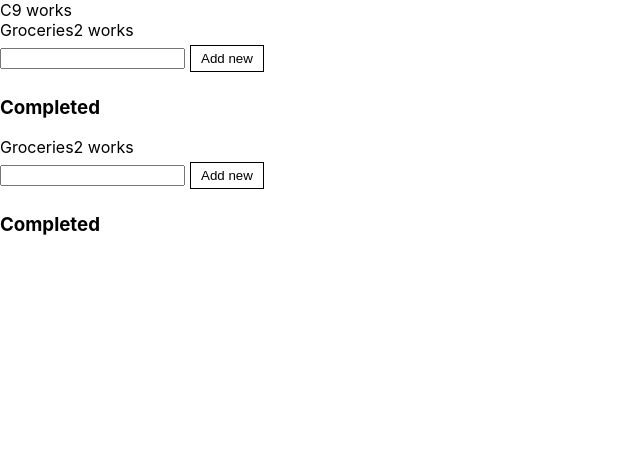
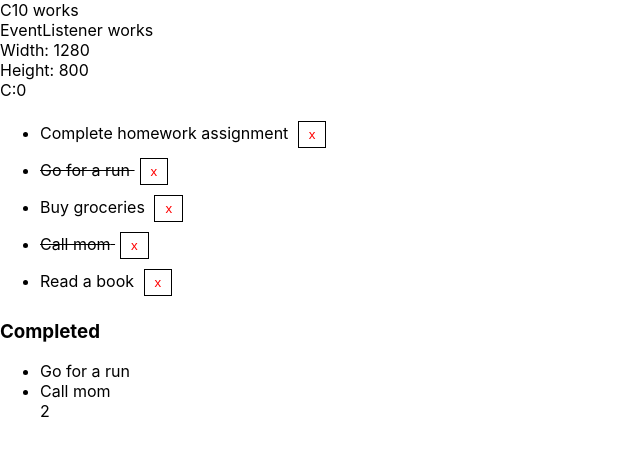
Before and after one commit to MarioKrstevski/react-smx, a React (Create React App) app: page / in a window 1280 px wide. Shown: the top 456 px of the page, without its empty margins (0-640 px from the left). Built offline with nearby package versions, Linux system fonts and the light colour scheme.

Commit message:
customhooks

```diff
--- a/src/App.js
+++ b/src/App.js
@@ -1,6 +1,7 @@
 import "./App.css";
 // import "./homeworks/H1/h1styles.css";
 import C1 from "./classes/C1/C1";
+import C10 from "./classes/C10/C10";
 import C2 from "./classes/C2/C2";
 import Cuips from "./classes/C2/Cuisp";
 import C3 from "./classes/C3/C3";
@@ -64,7 +65,8 @@ function App() {
       {/* <C6 /> */}
       {/* <C7 /> */}
       {/* <C8 /> */}
-      <C9 />
+      {/* <C9 /> */}
+      <C10 />
       {/* {recipe.name} */}
       {/* Greek Salad */}
       {/* <Recipe
--- /dev/null
+++ b/src/classes/C10/C10.js
@@ -0,0 +1,26 @@
+// context, custom hooks
+
+import { useEffect, useState } from "react";
+import Todos from "../C9/Todos";
+import useWindowSize from "../../hooks/useWindowSize";
+
+function WindowSize(props) {
+  const { width, height } = useWindowSize();
+  return (
+    <div>
+      EventListener works
+      <div>Width: {width}</div>
+      <div>Height: {height}</div>
+    </div>
+  );
+}
+
+export default function C10(props) {
+  return (
+    <div>
+      C10 works
+      <WindowSize />
+      <Todos />
+    </div>
+  );
+}
--- a/src/classes/C9/Todos.js
+++ b/src/classes/C9/Todos.js
@@ -1,4 +1,5 @@
 import { useEffect, useState } from "react";
+import useLSState from "../../hooks/useLSState";
 
 export default function Todos(props) {
   const startTodos = [
@@ -9,7 +10,12 @@ export default function Todos(props) {
     { id: 5, text: "Read a book", completed: false },
   ];
 
-  const [todos, setTodos] = useState(startTodos);
+  // const [todos, setTodos] = useState(
+  //   startLSTodos ? startLSTodos : startTodos
+  // );
+
+  const [todos, setTodos] = useLSState("todos", startTodos);
+  const [counter, setCounter] = useLSState("counter", 0);
 
   function getData() {
     fetch("https://jsonplaceholder.typicode.com/todos")
@@ -66,6 +72,7 @@ export default function Todos(props) {
 
   return (
     <div>
+      C:{counter}
       <ul>
         {todos.map((todo) => (
           <li key={todo.id}>
@@ -93,7 +100,7 @@ export default function Todos(props) {
         {todos
           .filter((t) => t.completed)
           .map((t) => (
-            <li>{t.text}</li>
+            <li key={t.id}>{t.text}</li>
           ))}
         {todos.filter((t) => t.completed).length}
       </ul>
--- a/src/classes/C9/ToggleMUI.js
+++ b/src/classes/C9/ToggleMUI.js
@@ -1,8 +1,8 @@
 import { useState } from "react";
+import useWindowSize from "../../hooks/useWindowSize";
 
 export default function ToggleMUI(props) {
   const [selected, setSelected] = useState("bold");
-
   return (
     <div className="mui">
       <button
--- /dev/null
+++ b/src/hooks/useLSState.js
@@ -0,0 +1,13 @@
+import { useEffect, useState } from "react";
+
+export default function useLSState(lsKey, startingValue) {
+  const lsData = JSON.parse(window.localStorage.getItem(lsKey));
+  const [value, setValue] = useState(lsData ? lsData : startingValue);
+  useEffect(
+    function () {
+      window.localStorage.setItem(lsKey, JSON.stringify(value));
+    },
+    [value]
+  );
+  return [value, setValue];
+}
--- /dev/null
+++ b/src/hooks/useWindowSize.js
@@ -0,0 +1,21 @@
+import { useEffect, useState } from "react";
+
+export default function useWindowSize() {
+  const [width, setWidth] = useState(0);
+  const [height, setHeight] = useState(0);
+
+  function updateDimensions() {
+    setWidth(window.innerWidth);
+    setHeight(window.innerHeight);
+  }
+  useEffect(function () {
+    updateDimensions();
+    window.addEventListener("resize", updateDimensions);
+
+    return function () {
+      window.removeEventListener("resize", updateDimensions);
+    };
+  }, []);
+
+  return { width, height };
+}
```
